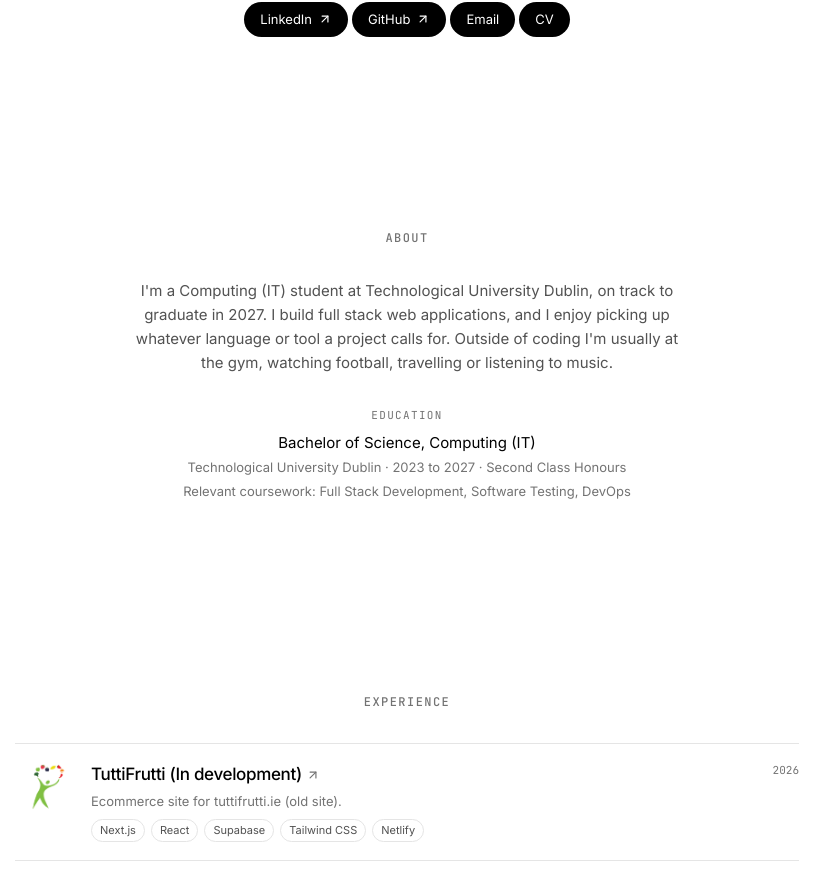
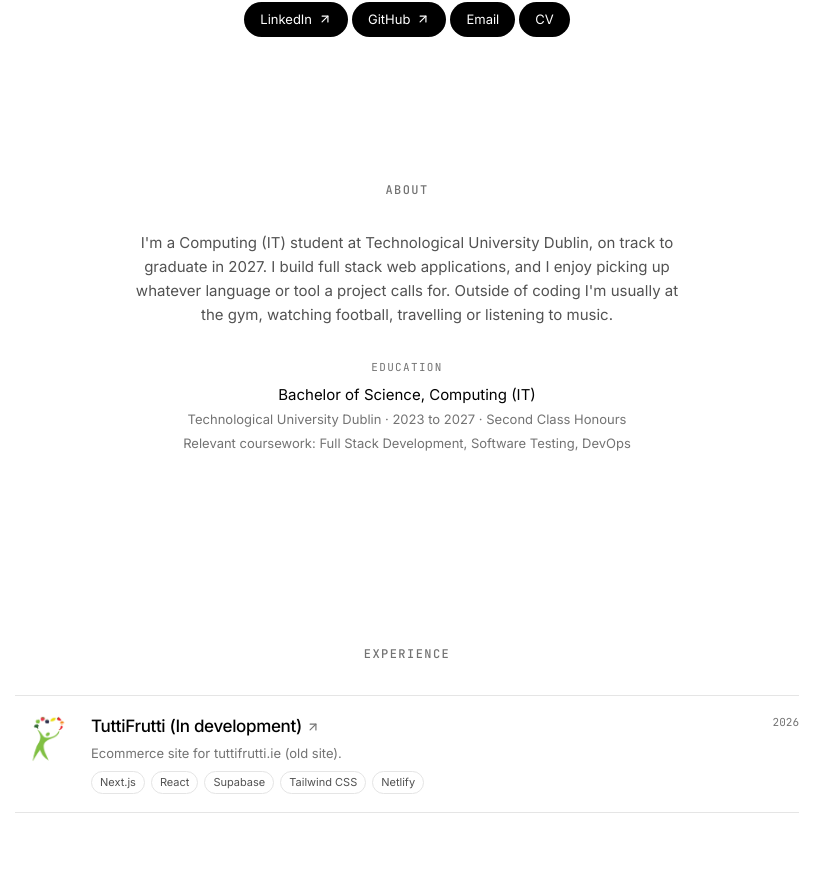
Before and after one commit to chidozieonyejelem/portfolio, a Next.js app: page / in a window 1280 px wide. Shown: the part 917-1798 px from the top of the page, without its empty margins (233-1063 px from the left). Built offline with nearby package versions, Linux system fonts and the light colour scheme.

Commit message:
Reduce About top padding to tighten gap below hero

```diff
--- a/components/about-section.js
+++ b/components/about-section.js
@@ -6,7 +6,7 @@ export function AboutSection() {
   return (
     <section
       id="about"
-      className="flex flex-col items-center py-[clamp(48px,8vw,96px)] text-center"
+      className="flex flex-col items-center pb-[clamp(48px,8vw,96px)] pt-[clamp(16px,4vw,48px)] text-center"
     >
       <SectionHeader label="About" />
       <p className="max-w-[560px] text-[15px] leading-[1.6] text-[#525252]">{site.longBio}</p>
```
